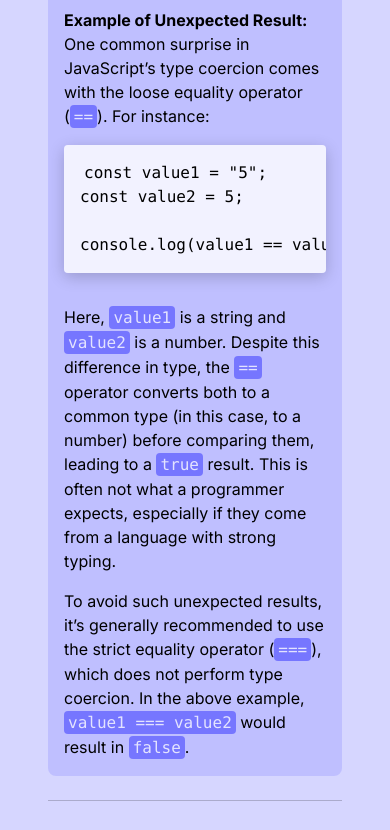
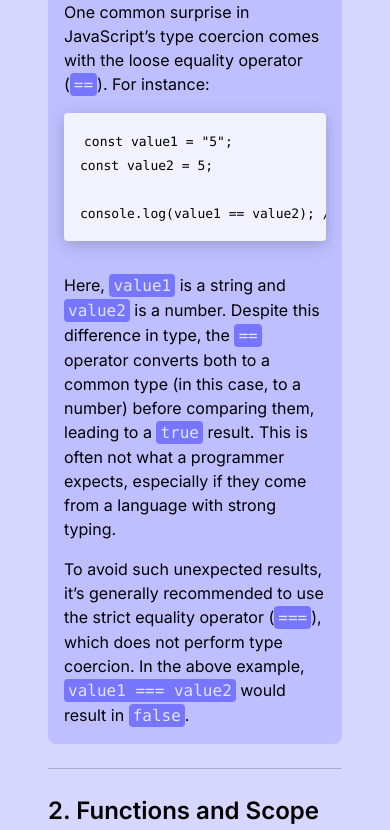
Before and after one commit to zakeer/frontend-interview-questions, a Next.js app: page /topics/javascript in a window 390 px wide. Shown: the part 2981-3811 px from the top of the page. Built offline with nearby package versions, Linux system fonts and the light colour scheme.

Commit message:
responsive added

```diff
--- a/app/globals.css
+++ b/app/globals.css
@@ -9,6 +9,12 @@ body {
 
 .ui-markdown {
   padding: 3rem;
+}
+
+@media screen and (max-width: 640px) {
+  .ui-markdown {
+    padding: 1rem 3rem;
+  }
 }
 
 .ui-markdown h1 {
@@ -62,5 +68,6 @@ body {
 .ui-answer pre code {
   background: none;
   color: #000;
+  font-size: small;
 
 }
```
